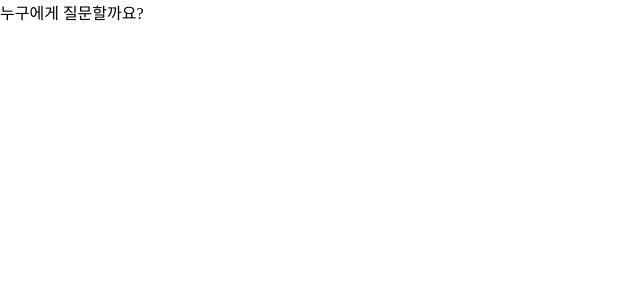
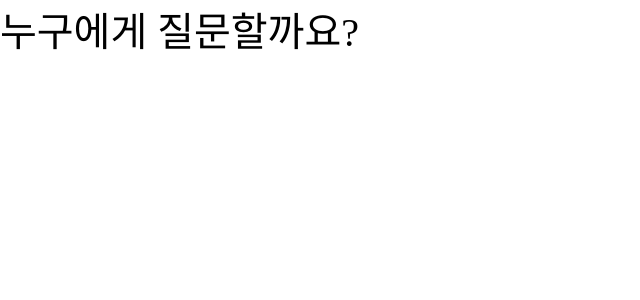
Before and after one commit to 78-artilleryman/Codeit-8team-OpenMind, a React (Create React App) app: page / in a window 1280 px wide. Shown: the top 300 px of the page, without its empty margins (0-640 px from the left). Built offline with nearby package versions, Linux system fonts and the light colour scheme.

Commit message:
design: TItle에 css 적용

```diff
--- a/src/components/list/Title.jsx
+++ b/src/components/list/Title.jsx
@@ -1,5 +1,16 @@
+import styled from 'styled-components';
+
+const StyledTitle = styled.span`
+  color: var(--gray60, #000);
+  text-align: center;
+  font-feature-settings:
+    'clig' off,
+    'liga' off;
+  font-size: 2.5rem;
+`;
+
 function Title() {
-  return <div>누구에게 질문할까요?</div>;
+  return <StyledTitle>누구에게 질문할까요?</StyledTitle>;
 }
 
 export default Title;
```
